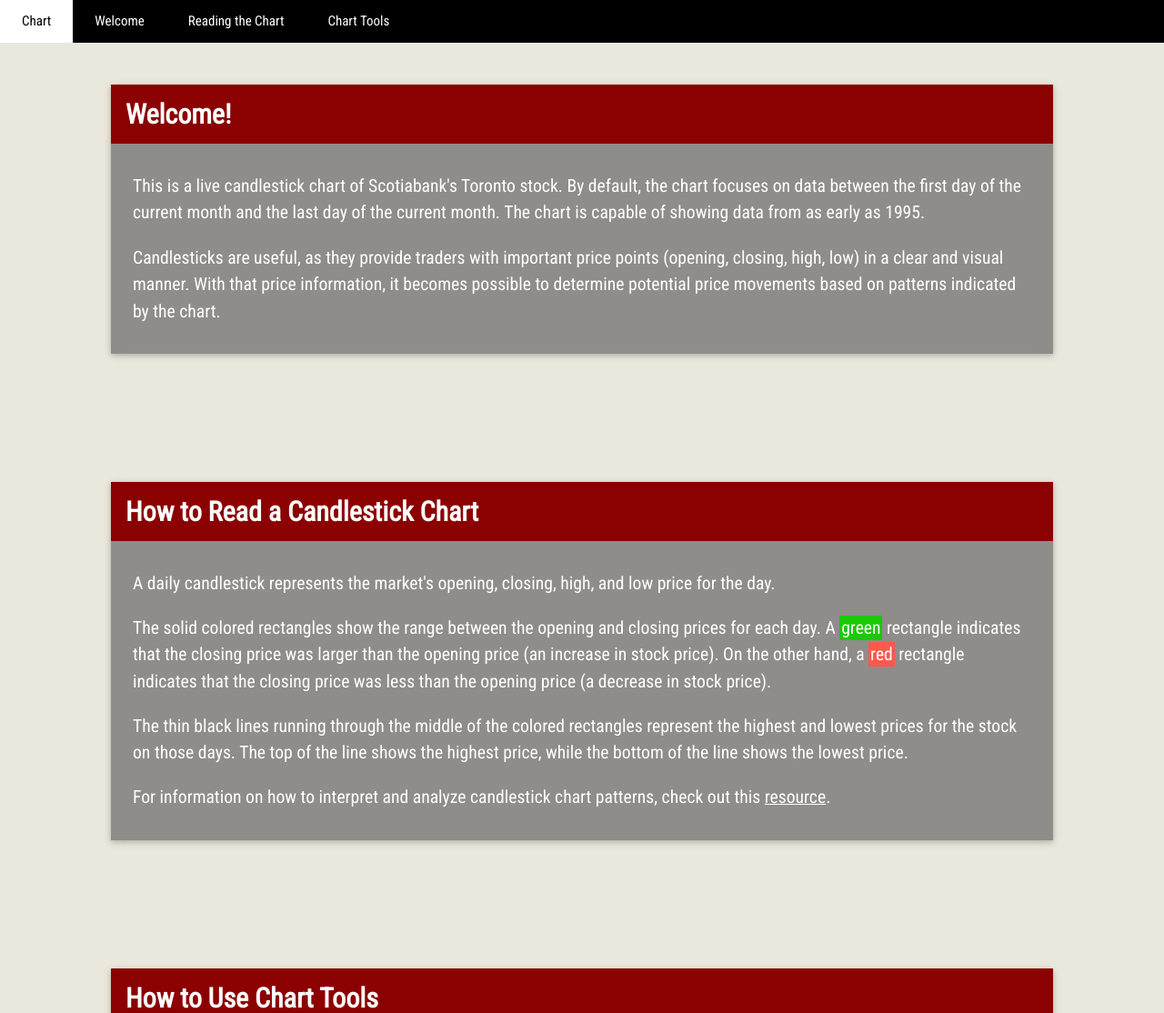
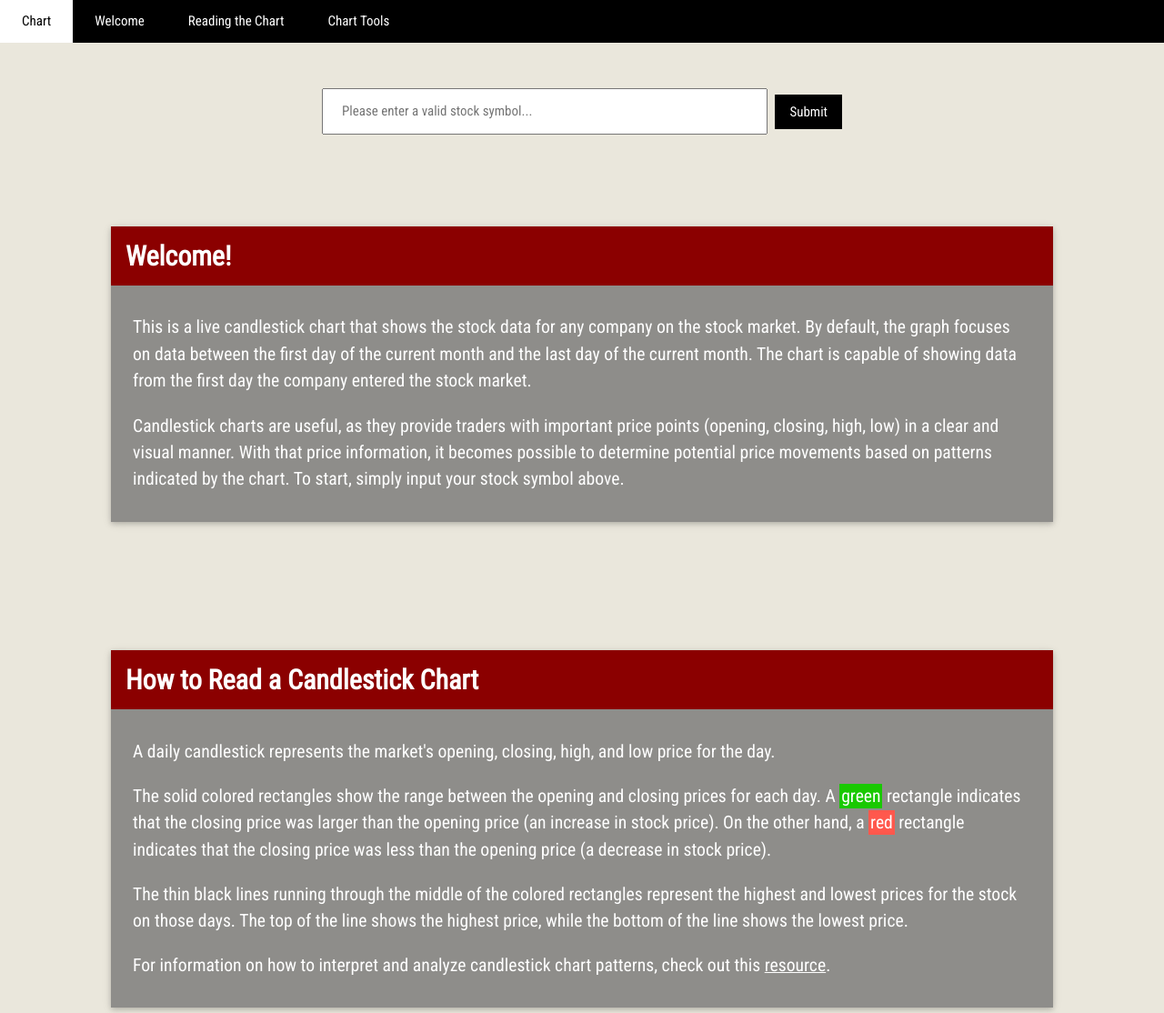
Before and after one commit to HassaanAbbasi/Candlestick-Graphs, a Flask app: template templates/home.html in a window 1280 px wide. Shown: the top 1114 px of the page at 91% size. Run offline with Flask 2, Linux system fonts and the light colour scheme; the template is opened without the code that fills it, so the values that code supplies are empty.

Commit message:
Added feature for input of stock symbol. Added catch for bad input

```diff
--- a/main.py
+++ b/main.py
@@ -1,8 +1,8 @@
-from flask import Flask, render_template
+from flask import Flask, render_template, request
 
 app = Flask(__name__)
 
-@app.route("/")
+@app.route("/", methods=["POST", "GET"])
 def home():
     from pandas_datareader import data
     import datetime
@@ -16,8 +16,18 @@ def home():
     start = datetime.datetime(1970, 1, 1)
     present = datetime.date.today()
 
-    #Acquiring stock data from Yahoo Finance for Scotiabank
-    dataF = data.DataReader("BNS.TO", "yahoo", start, present)
+    #Acquiring stock data from Yahoo Finance for given stock symbol. If fail, return error message
+    stock = ""
+    if request.method == "POST":
+        stock = request.form["stockIn"]
+
+    if request.method == "GET":
+        return render_template("home.html")
+
+    try:
+        dataF = data.DataReader(stock.upper(), "yahoo", start, present)
+    except Exception as e:
+        return render_template("home.html", text = f"Information for '{stock}' does not exist. Please check if you typed your stock symbol correctly.")
 
     #Adding column indicating increase or decrease
     def incOrDec(closing, opening):
@@ -44,7 +54,7 @@ def home():
     plot.title.text_font_size = '15pt'
     plot.xaxis.axis_label_text_font_size = "12pt"
     plot.yaxis.axis_label_text_font_size = "12pt"
-    plot.title.text = "Scotiabank Stocks Candlestick Chart"
+    plot.title.text = f"Candlestick Chart for: {stock.upper()}"
 
     #Finding the last day of any month
     date = datetime.datetime(dataF.index[-1].year, dataF.index[-1].month, 1)
--- a/templates/home.html
+++ b/templates/home.html
@@ -87,6 +87,14 @@
                 -webkit-transform: scaleY(1.0);
             }
             }
+
+            input{
+            width: 50%;
+            padding: 12px 20px;
+            margin: 8px 0;
+            box-sizing: border-box;
+            }
+
         </style>
     </head>
 
@@ -121,6 +129,16 @@
             {{div | safe}}
         </div>
 
+        <div class="w3-content" style="padding-top: 20px;">
+            <div class="w3-content w3-padding-large" style="max-width:350px; color: rgb(240, 50, 50); text-align: center; display: block; font-style: italic;">
+                {{text | safe}}
+            </div>
+            <form action="{{url_for('home')}}" method="POST" style="text-align: center;">
+                <input title="Examples: 'BNS.TO', 'GOOG', etc." placeholder="Please enter a valid stock symbol..." size="35" name="stockIn" required>
+                <button type="submit" style="margin-left: 5px;" class="w3-button w3-black">Submit</button>
+            </form>
+        </div>
+
         <div class="w3-content" style="max-width:1100px; margin-top: 45px;">
             <div class="w3-container w3-padding-32" id="welc">
                 <div class="w3-card-2 w3-margin" style="background-color: #8b0000;">
@@ -129,14 +147,16 @@
                     </div>
                     <div class="w3-row w3-padding-large" style="font-size: 5.2mm; background-color: #8e8d8a;">
                         <p>
-                            This is a live candlestick chart of Scotiabank's Toronto stock. By default, the chart focuses on data between the first day of the
-                            current month and the last day of the current month. The chart is capable of showing data from as early as 1995.
+                            This is a live candlestick chart that shows the stock data for any company on the stock market.
+                            By default, the graph focuses on data between the
+                            first day of the current month and the last day of the current month. The chart is capable of showing
+                            data from the first day the company entered the stock market.
                         </p>
 
                         <p>
-                            Candlesticks are useful,
+                            Candlestick charts are useful,
                             as they provide traders with important price points (opening, closing, high, low) in a clear and visual manner. With that price information,
-                            it becomes possible to determine potential price movements based on patterns indicated by the chart.
+                            it becomes possible to determine potential price movements based on patterns indicated by the chart. To start, simply input your stock symbol above.
                         </p>
                     </div>
                 </div>
```
